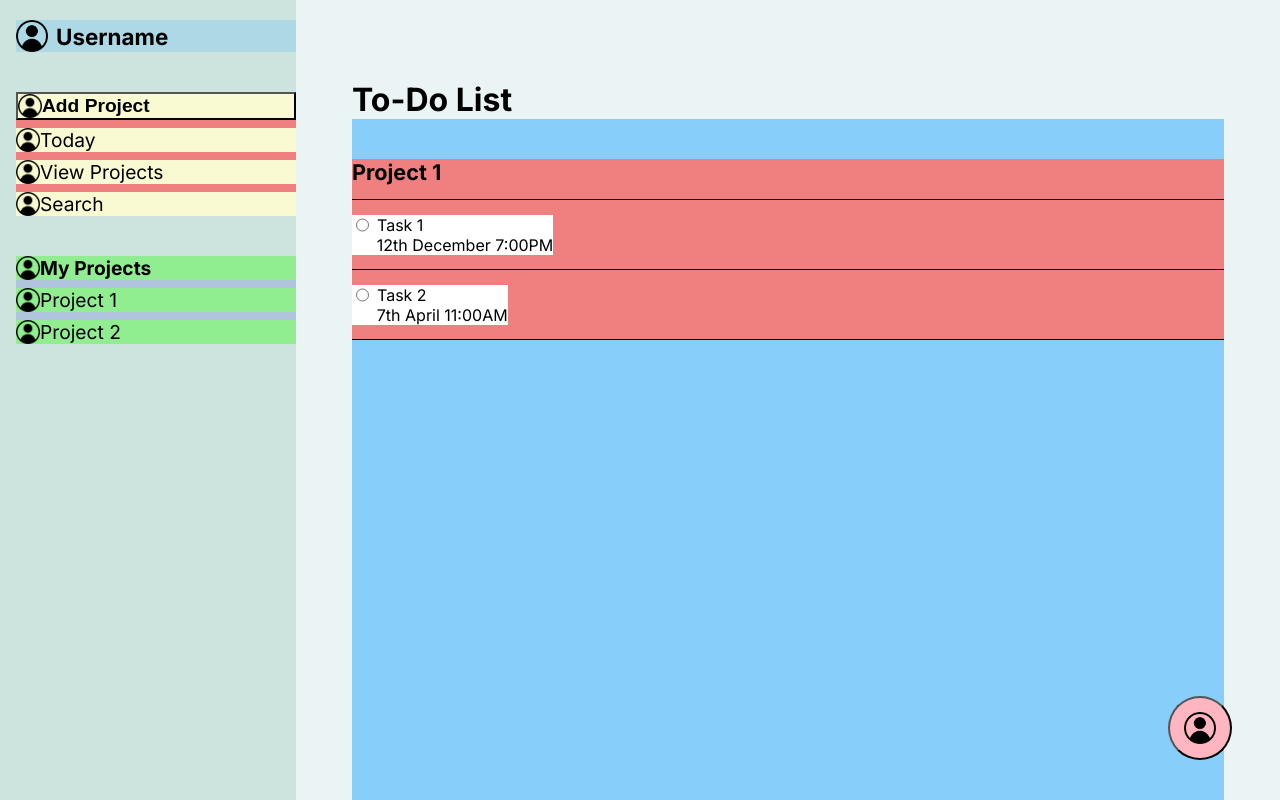
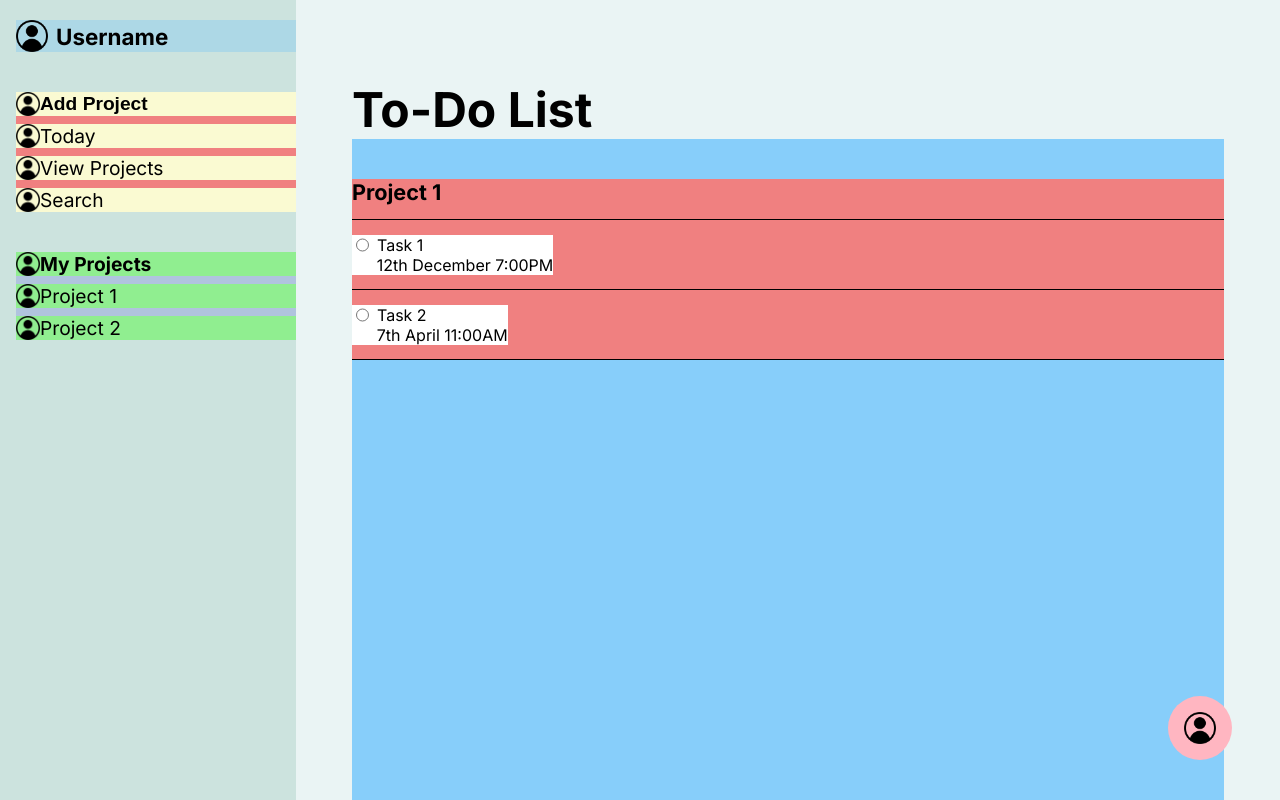
Before and after one commit to 1304PK/To-Do-List, a plain HTML site: page index.html in a window 1280 px wide. Drawn offline with Linux system fonts and the light colour scheme; a web font is replaced by a local one.

Commit message:
remove task-container styles

```diff
--- a/style.css
+++ b/style.css
@@ -13,6 +13,11 @@ body{
 
 span {
     font-weight: bold;
+}
+
+button{
+    border: none;
+    cursor: pointer
 }
 
 #side-bar{
@@ -89,7 +94,7 @@ span {
     flex: 1;
 }
 
-#todo-section h1{
+#main-container h1{
     font-size: 3rem;
 }
 
@@ -109,11 +114,11 @@ span {
     font-weight: bold
 }
 
-.tasks-container{
+/* .tasks-container{
     background-color: lightseagreen;
     font-size: 1.2rem;
 
-}
+} */
 
 .task{
     display: flex;
```
